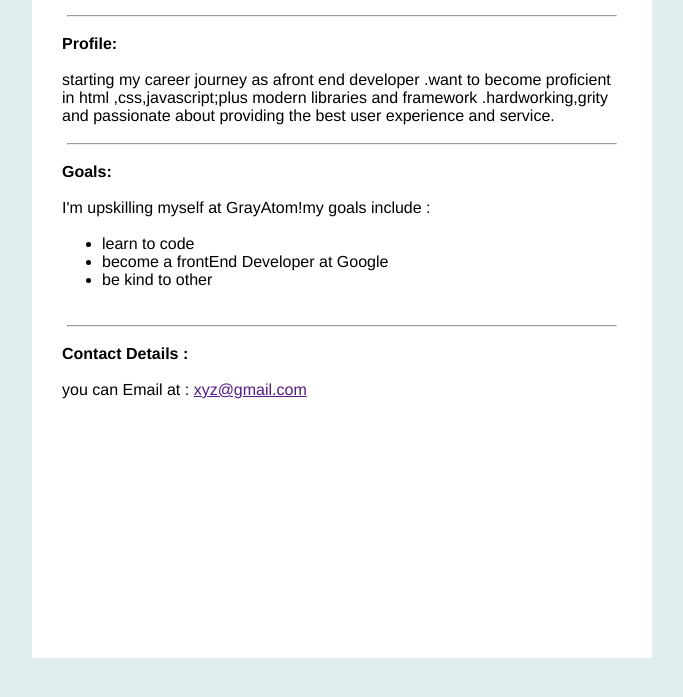
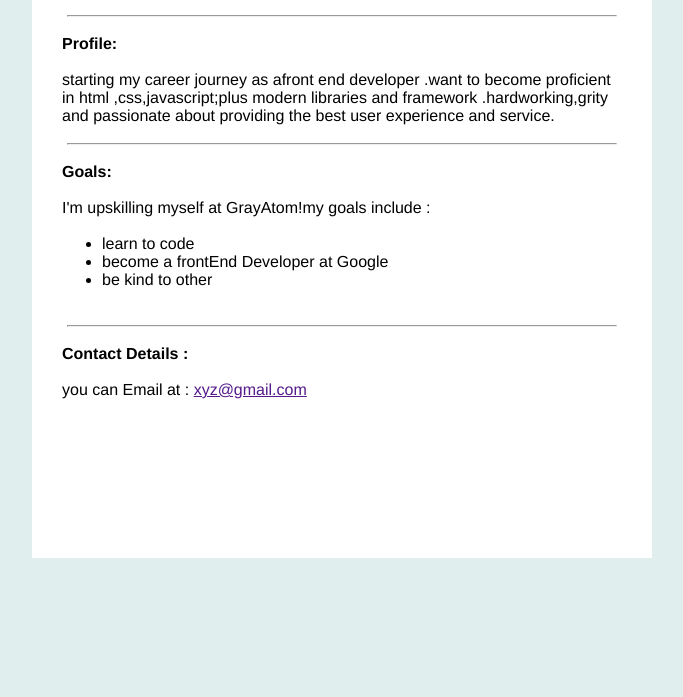
Before and after one commit to Pratu8379/project-new-portfolio, a plain HTML site: page index.html in a window 1280 px wide. Shown: the part 103-800 px from the top of the page, without its empty margins (334-1017 px from the left). Drawn offline with Linux system fonts and the light colour scheme.

Commit message:
Update style.css

```diff
--- a/style.css
+++ b/style.css
@@ -17,7 +17,7 @@ body {
     margin-top: 10px;
     margin-left: 75px;
     width: 80%;
-    height: 690px;
+    height: 590px;
 
 }
 
```
